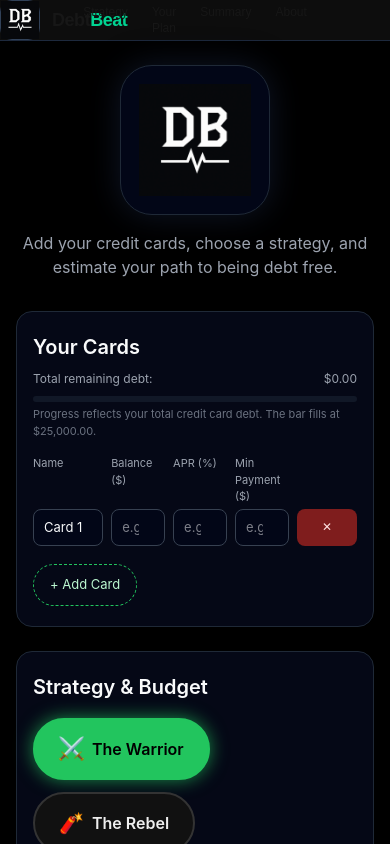
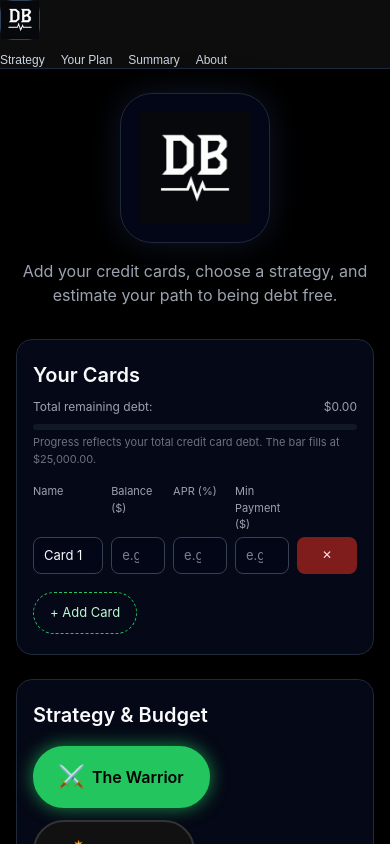
Before and after one commit to mitchellsummers5280-alt/debtbeat-mvp, a Next.js app: page / in a window 390 px wide. Shown: the top 844 px of the page. Built offline with nearby package versions, Linux system fonts and the light colour scheme.

Commit message:
Fix header overlap on mobile

```diff
--- a/components/MainHeader.tsx
+++ b/components/MainHeader.tsx
@@ -16,10 +16,10 @@ export function MainHeader() {
 
   return (
     <header className="border-b border-slate-800 bg-black/95">
-      <div className="relative flex w-full items-center px-4 py-3">
+      <div className="mx-auto flex w-full max-w-6xl flex-col gap-3 px-4 py-3 sm:flex-row sm:items-center sm:justify-between">
         {/* Left: Logo + Wordmark */}
         <Link href="/" className="flex items-center gap-3">
-          <div className="flex h-10 w-10 items-center justify-center rounded-xl bg-slate-950 border border-slate-700">
+          <div className="flex h-10 w-10 items-center justify-center rounded-xl border border-slate-700 bg-slate-950">
             <Image
               src="/debtbeat-logo.png"
               alt="DebtBeat logo"
@@ -31,13 +31,14 @@ export function MainHeader() {
             />
           </div>
 
-          <span className="text-lg font-semibold tracking-tight">
+          {/* Hide the text on the tiniest screens so it never collides */}
+          <span className="hidden text-lg font-semibold tracking-tight xs:inline">
             Debt<span className="text-emerald-400">Beat</span>
           </span>
         </Link>
 
-        {/* Center Navigation */}
-        <nav className="absolute left-1/2 top-1/2 flex -translate-x-1/2 -translate-y-1/2 gap-6 text-xs sm:text-sm font-medium">
+        {/* Nav: wraps on small screens instead of overlapping */}
+        <nav className="flex flex-wrap gap-4 text-xs font-medium text-slate-300 sm:text-sm">
           {navItems.map((item) => {
             const isActive =
               item.href === "/"
```
